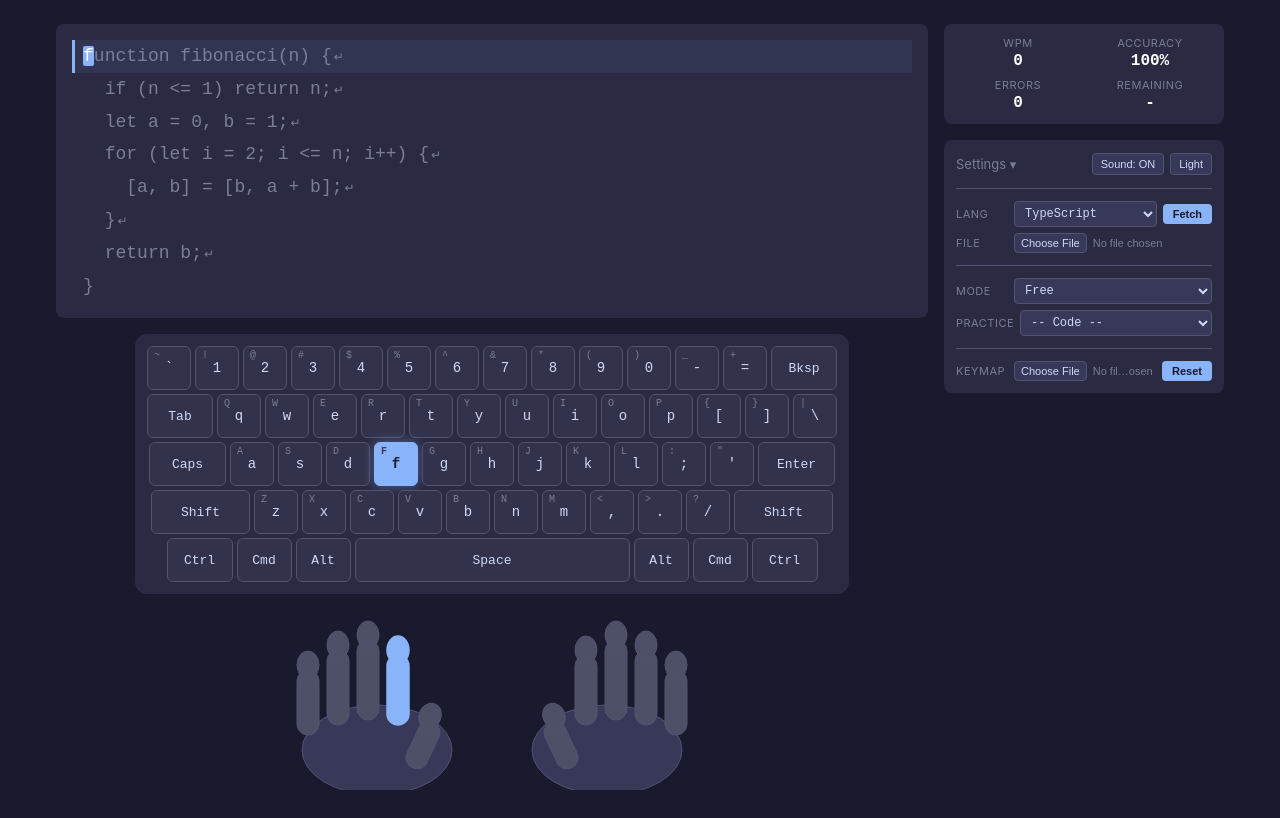
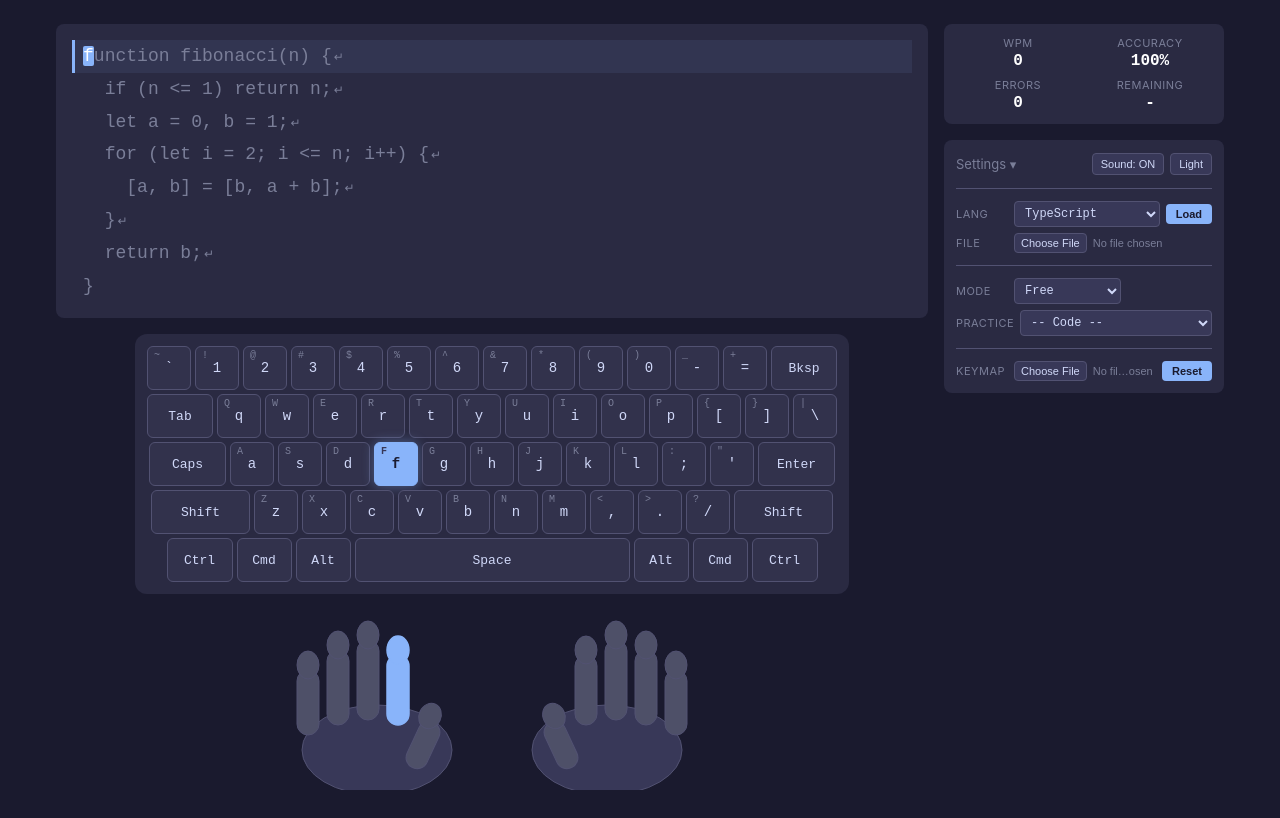
Before and after one commit to mostlyfine/typetune, a website built with Vite: page index.html in a window 1280 px wide. Built offline with nearby package versions, Linux system fonts and the light colour scheme.

Commit message:
style: rename Fetch button to Load and refine mode select width styling

```diff
--- a/src/ui/settings-panel.css
+++ b/src/ui/settings-panel.css
@@ -122,10 +122,12 @@
   min-width: 0;
 }
 
-.sp-input-narrow {
-  flex: 0;
-  width: 60px;
+.sp-select-narrow {
+  flex: 0 0 auto;
+  width: auto;
+  min-width: fit-content;
 }
+
 
 .sp-btn {
   background: var(--accent);
--- a/src/ui/settings-panel.js
+++ b/src/ui/settings-panel.js
@@ -42,7 +42,7 @@ export class SettingsPanel {
             <select id="sp-language" class="sp-select">
               ${LANGUAGES.map(l => `<option value="${l}">${LANGUAGE_LABELS[l] || l}</option>`).join('')}
             </select>
-            <button id="sp-fetch" class="sp-btn">Fetch</button>
+            <button id="sp-fetch" class="sp-btn">Load</button>
           </div>
           <div class="sp-group">
             <label class="sp-label">File</label>
@@ -53,13 +53,13 @@ export class SettingsPanel {
         <div class="sp-row">
           <div class="sp-group">
             <label class="sp-label">Mode</label>
-            <select id="sp-mode" class="sp-select">
+            <select id="sp-mode" class="sp-select sp-select-narrow">
               <option value="free">Free</option>
               <option value="time">1min Test</option>
               <option value="time-custom">Time Test</option>
               <option value="chars">Char Count</option>
             </select>
-            <input id="sp-mode-value" type="number" class="sp-input sp-input-narrow" placeholder="60" hidden>
+            <input id="sp-mode-value" type="number" class="sp-input" placeholder="60" hidden>
             <span id="sp-mode-unit" class="sp-unit" hidden></span>
           </div>
           <div class="sp-group">
@@ -133,10 +133,10 @@ export class SettingsPanel {
         this.#applyMode();
         this.#engine.start();
       } catch (e) {
-        alert(`Failed to fetch: ${e.message}`);
+        alert(`Failed to load: ${e.message}`);
       } finally {
         fetchBtn.disabled = false;
-        fetchBtn.textContent = 'Fetch';
+        fetchBtn.textContent = 'Load';
       }
     });
 
```
